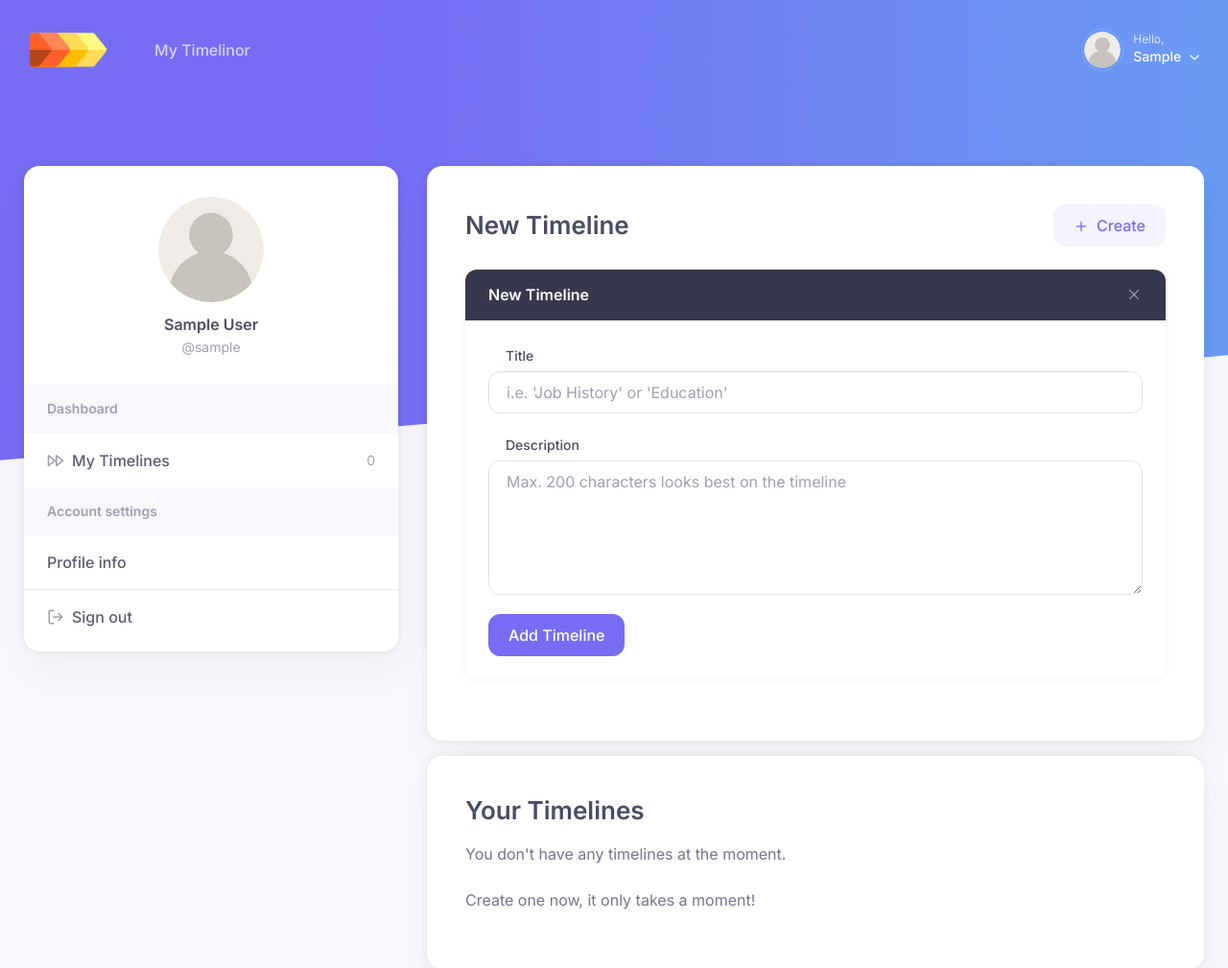
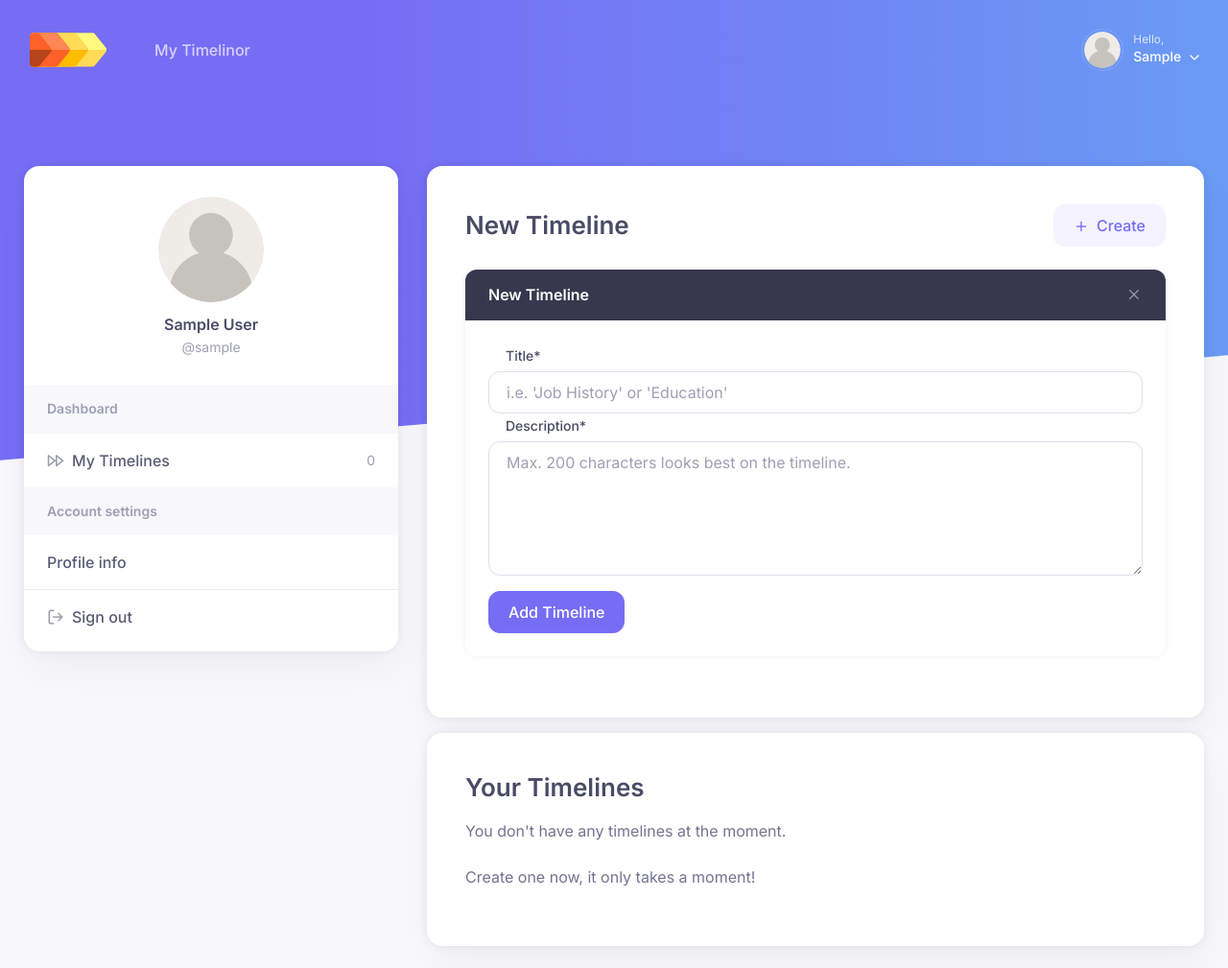
Before and after one commit to raoulcapello/timelinor, a Django app: page /timelines/view/ in a window 1280 px wide, after a click on "Create". Shown: the top 1009 px of the page at 96% size. Run offline with Django 3.2, Linux system fonts and the light colour scheme; the visitor is signed in with stand-in values (Sample User, id 1); data that the repository does not hold is empty; parts of the project's set-up code (start-up, migrations or seed data) failed here and were passed over; some libraries are stand-ins or nearby versions; some web fonts are replaced.

Commit message:
Add 'create timeline' form, view, and template

```diff
--- a/templates/timelines/view-timelines.html
+++ b/templates/timelines/view-timelines.html
@@ -1,5 +1,6 @@
                 {% extends 'timelinor/base_main.html' %}
                 {% load static %}
+                {% load crispy_forms_tags %}
 
                 {% block head %}
                 <link rel="stylesheet" href="{% static 'css/timeline.css' %}">
@@ -23,22 +24,15 @@
                             <!-- Create Event form-->
                             <div class="collapse" id="message-compose">
 
-                                <form class="needs-validation shadow rounded mb-4" novalidate>
+                                <form method="post" action="{% url 'timelines:list' %}" class="needs-validation shadow rounded mb-4" novalidate>
+                                    {% csrf_token %}
                                     <div class="d-flex align-items-center justify-content-between bg-dark rounded-top py-3 px-4">
-                                        <h3 class="fs-base text-light mb-0">New Timeline</h3><a class="btn-close btn-close-white" href="#message-compose" data-bs-toggle="collapse"></a>
+                                        <h3 class="fs-base text-light mb-0">New Timeline</h3>
+                                        <a class="btn-close btn-close-white" href="#message-compose" data-bs-toggle="collapse"></a>
                                     </div>
                                     <div class="p-4">
-                                        <div class="mb-3 pb-1">
-                                            <label class="form-label">Title</label>
-                                            <input class="form-control bg-image-0" type="text" placeholder="i.e. 'Job History' or 'Education'" required>
-                                            <div class="invalid-feedback">Please provide a title!</div>
-                                        </div>
-                                        <div class="mb-3 pb-1">
-                                            <label class="form-label">Description</label>
-                                            <textarea class="form-control" rows="5" placeholder="Max. 200 characters looks best on the timeline" required></textarea>
-                                            <div class="invalid-feedback">Please add a description!</div>
-                                        </div>
-                                        <button class="btn btn-primary" type="submit">Add Timeline</button>
+                                        {% crispy form %}
+                                        <button class="btn btn-primary mt-3" type="submit">Add Timeline</button>
                                     </div>
                                 </form>
 
--- /dev/null
+++ b/timelines/forms.py
@@ -0,0 +1,33 @@
+from django import forms
+from crispy_forms.helper import FormHelper
+
+from .models import Timeline, TimelineEvent
+
+
+class TimelineModelForm(forms.ModelForm):
+    def __init__(self, *args, **kwargs):
+        super().__init__(*args, **kwargs)
+        self.helper = FormHelper()
+        self.helper.label_class = 'form-label'
+
+    class Meta:
+        model = Timeline
+        fields = [
+            'title',
+            'description',
+        ]
+
+    title = forms.CharField(
+        widget=forms.TextInput(
+            attrs={'placeholder': 'i.e. \'Job History\' or \'Education\''}
+        )
+    )
+
+    description = forms.CharField(
+        widget=forms.Textarea(
+            attrs={
+                'placeholder': 'Max. 200 characters looks best on the timeline.',
+                'rows': 5,
+            }
+        )
+    )
--- a/timelines/views.py
+++ b/timelines/views.py
@@ -1,6 +1,8 @@
 from django.shortcuts import render, get_object_or_404
+from django.contrib import messages
 
 from .models import Timeline, TimelineEvent
+from .forms import TimelineModelForm
 
 
 def timeline_view(request, id):
@@ -19,7 +21,19 @@ def timeline_view(request, id):
 
 
 def timeline_list_view(request):
+    if request.method == 'POST':
+        form = TimelineModelForm(request.POST)
+        if form.is_valid():
+            timeline = form.save(commit=False)
+            timeline.user = request.user
+            timeline.save()
+            messages.success(request, 'Timeline saved.')
+        else:
+            messages.error(request, 'Something went wrong.')
     timelines = Timeline.objects.filter(user=request.user)
+    form = TimelineModelForm()
     return render(
-        request, 'timelines/view-timelines.html', {'timelines': timelines}
+        request,
+        'timelines/view-timelines.html',
+        {'timelines': timelines, 'form': form},
     )
```
